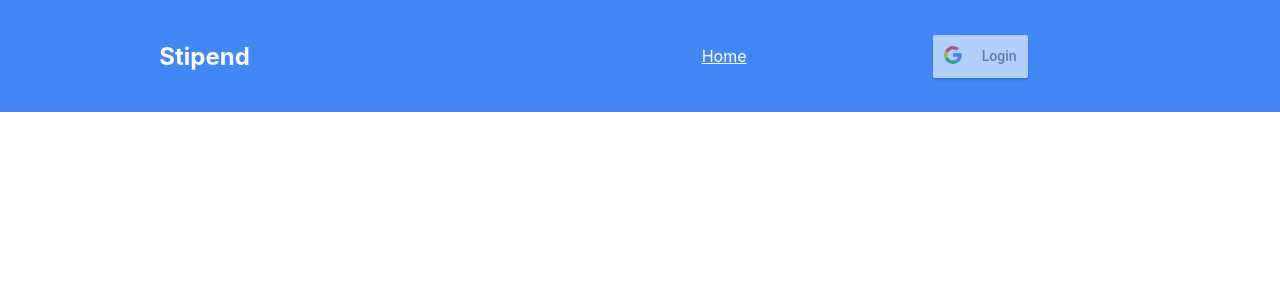
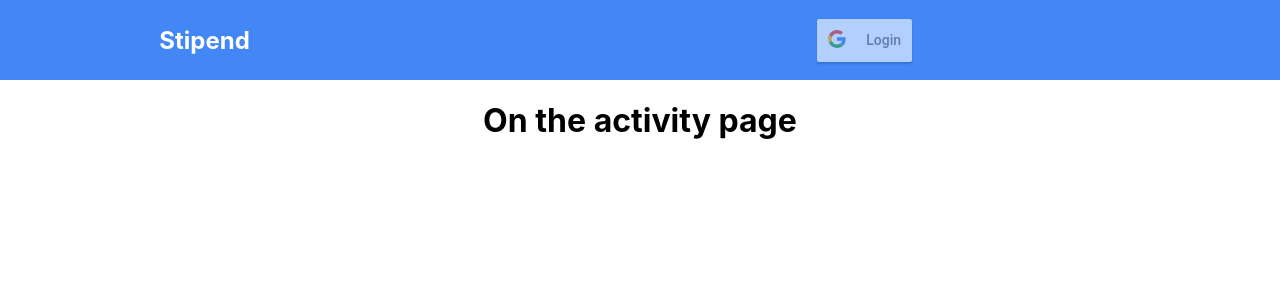
Before and after one commit to davidredziniak/Stipend, a React (Create React App) app: page /Activity in a window 1280 px wide. Shown: the top 300 px of the page. Built offline with nearby package versions, Linux system fonts and the light colour scheme; no server answers.

Commit message:
Setup Redirect to the Activity page from homepage

```diff
--- a/src/App.js
+++ b/src/App.js
@@ -5,6 +5,7 @@ import Login from'./Login.js';
 import Logout from'./Logout.js';
 import HomePage from './components/HomePage';
 import Nav from './Nav';
+import Test from './Test';
 
 import {BrowserRouter as Router, Switch,Route,Link} from "react-router-dom";
 
@@ -54,6 +55,7 @@ class App extends React.Component {
         <Nav auth={this.authHandler} token={this.tokenHandler} isAuth={this.state.isAuthenticated} currentToken={this.state.tokenId}/>
         <Switch>
           <Route exact path="/" render={(props) => ( <HomePage auth={this.authHandler} token={this.tokenHandler} isAuth={this.state.isAuthenticated} currentToken={this.state.tokenId} /> )}/>
+          <Route exact path="/Activity" component={Test}/>
         </Switch>
       </div>
     </Router>);
--- a/src/Nav.js
+++ b/src/Nav.js
@@ -3,6 +3,7 @@ import React, { useState, Component } from 'react';
 import './App.css';
 import Login from'./Login.js';
 import Logout from'./Logout.js';
+import Test from './Test.js';
 
 import {BrowserRouter as Router, Switch,Route,Link} from "react-router-dom";
 
@@ -11,10 +12,12 @@ class Nav extends React.Component {
         return(
     <nav className='navStyle'>
         <h1>Stipend</h1>
+
         <ul className="nav-links">
-            <Link className='navStyle'to="/">
-              <li>Home</li>
-            </Link>
+            {this.props.isAuth && <Login tokenHandler={this.props.token} authHandler={this.props.auth}/> ? (
+                <Link to="/Activity"><button>Acitivty</button></Link>
+                ):null
+            }
             { !this.props.isAuth && <Login tokenHandler={this.props.token} authHandler={this.props.auth}/> }
             { this.props.isAuth && <Logout tokenHandler={this.props.token} authHandler={this.props.auth} currentToken={this.props.currentToken} /> }
         </ul>
@@ -24,3 +27,5 @@ class Nav extends React.Component {
 }
 
 export default Nav;
+
+//<button type="submit" onClick={()=>{<Router><Switch><Route path="/Activity" exact component={Test}/></Switch></Router>}}>Activity</button>
--- /dev/null
+++ b/src/Test.js
@@ -0,0 +1,12 @@
+import React from 'react';
+
+function Test ()
+{
+    return (
+
+        <div>
+        <h1> On the activity page</h1>
+        </div>
+        );
+}
+export default  Test;
--- a/src/components/HomePage.js
+++ b/src/components/HomePage.js
@@ -13,10 +13,10 @@ function HomePage(props){
     <div>
       { props.isAuth && 'Token ID: ' && props.currentToken }
       <p>
-        <button onClick={onClickButton} type="button">Test API</button>
+
       </p>
     </div>
   )
 }
-
+//<button onClick={onClickButton} type="button">Test API</button>
 export default HomePage;
```
